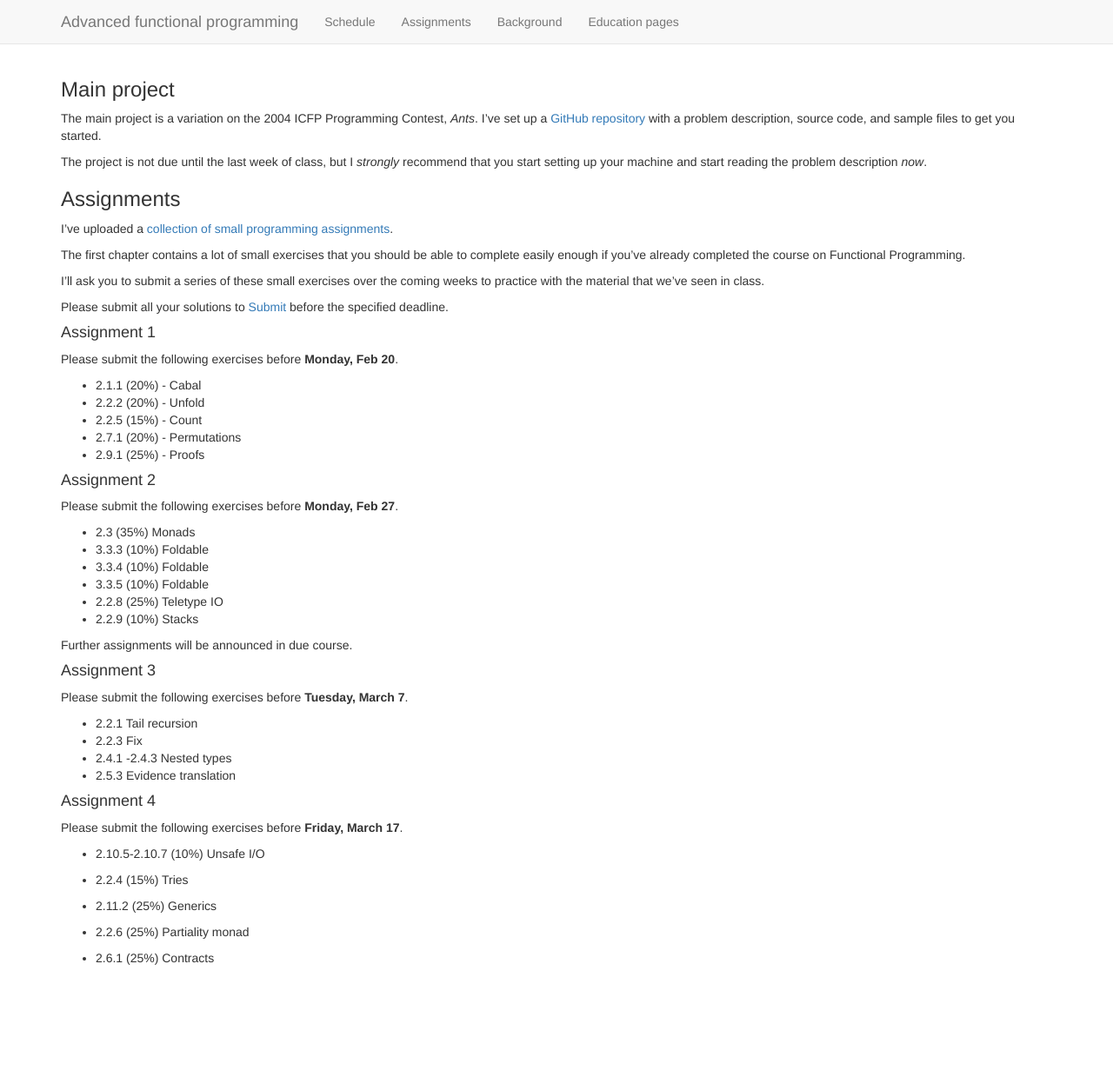
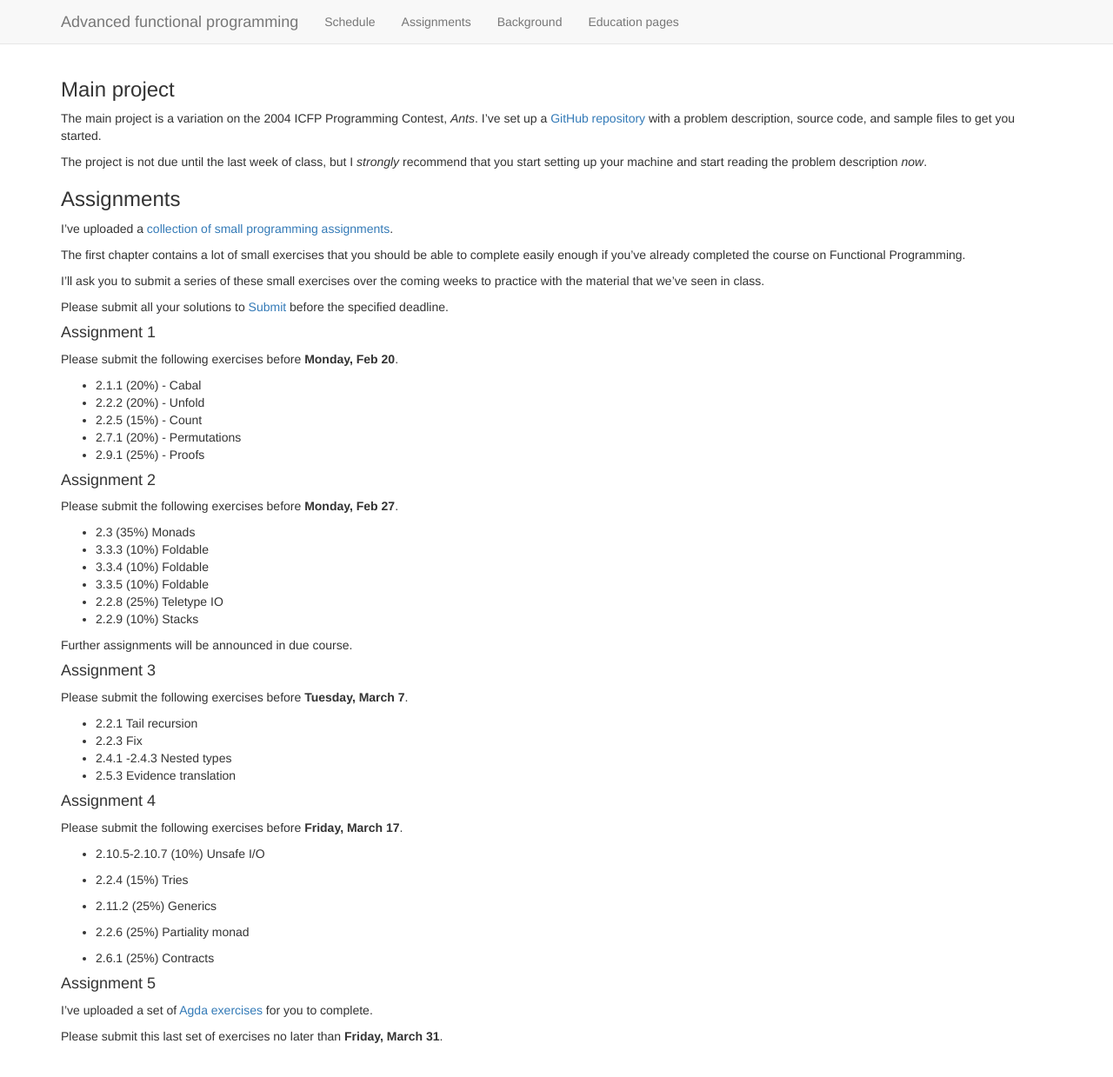
Before and after one commit to ruuda/2017-AFP, a Jekyll site: the page built from assignments.md, in a window 1280 px wide and 1262 px high. Shown: the top 1239 px of the window at 87% size. Built offline with Jekyll 4.4.1, drawn with Linux system fonts in a browser that asks for light colours; nearby versions of some CDN libraries.

Commit message:
Added Agda assignments.

```diff
--- a/assignments.md
+++ b/assignments.md
@@ -76,3 +76,10 @@ Please submit the following exercises before **Friday, March 17**.
 * 2.2.6 (25%) Partiality monad
 
 * 2.6.1 (25%) Contracts
+
+#### Assignment 5
+
+I've uploaded a set of [Agda exercises](doc/Exercise.agda) for you to
+complete.
+
+Please submit this last set of exercises no later than **Friday, March 31**.
```
Also changed, not shown: _posts/2017-03-16-AgdaAssignments.md (added, +4 -0 lines), 1 other file.
